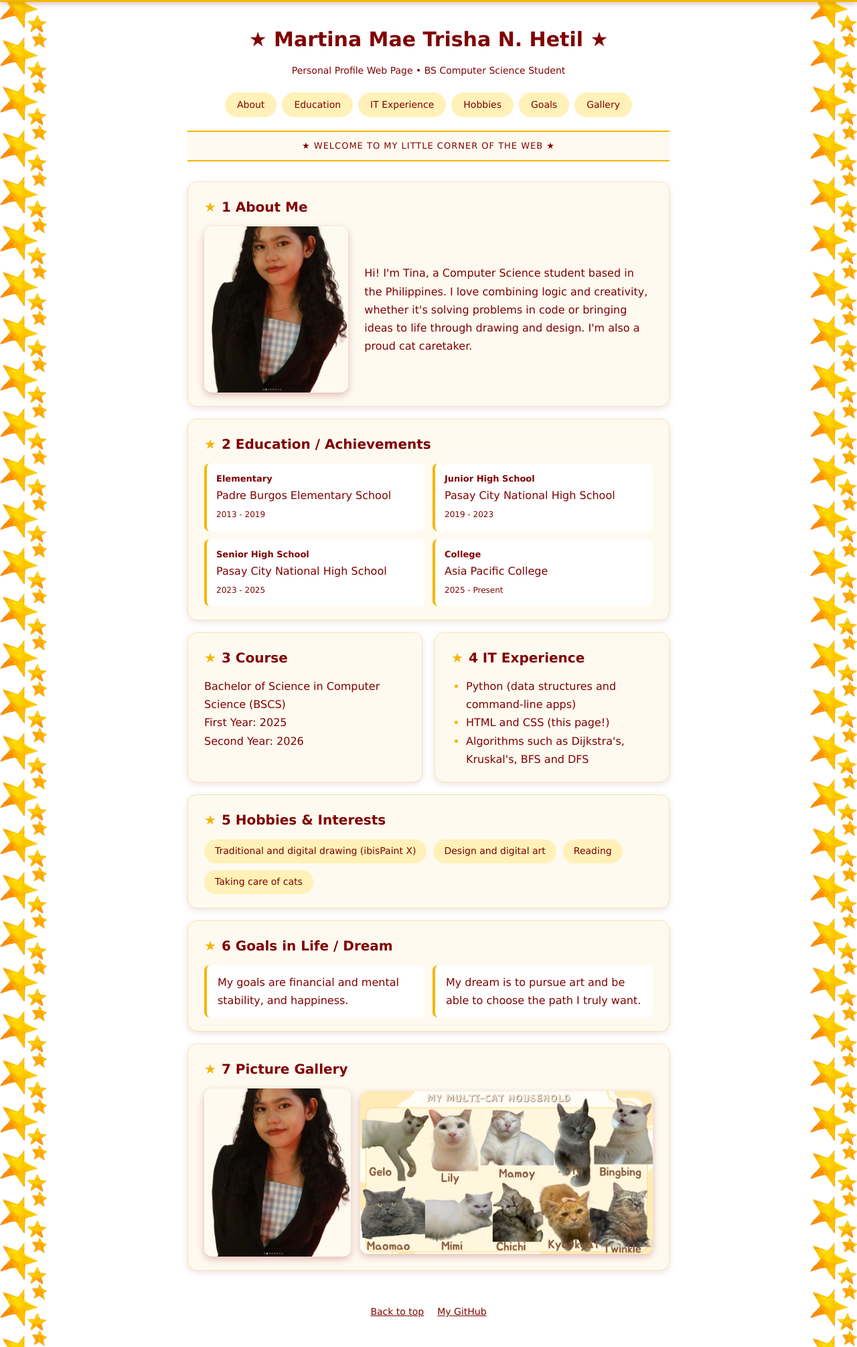
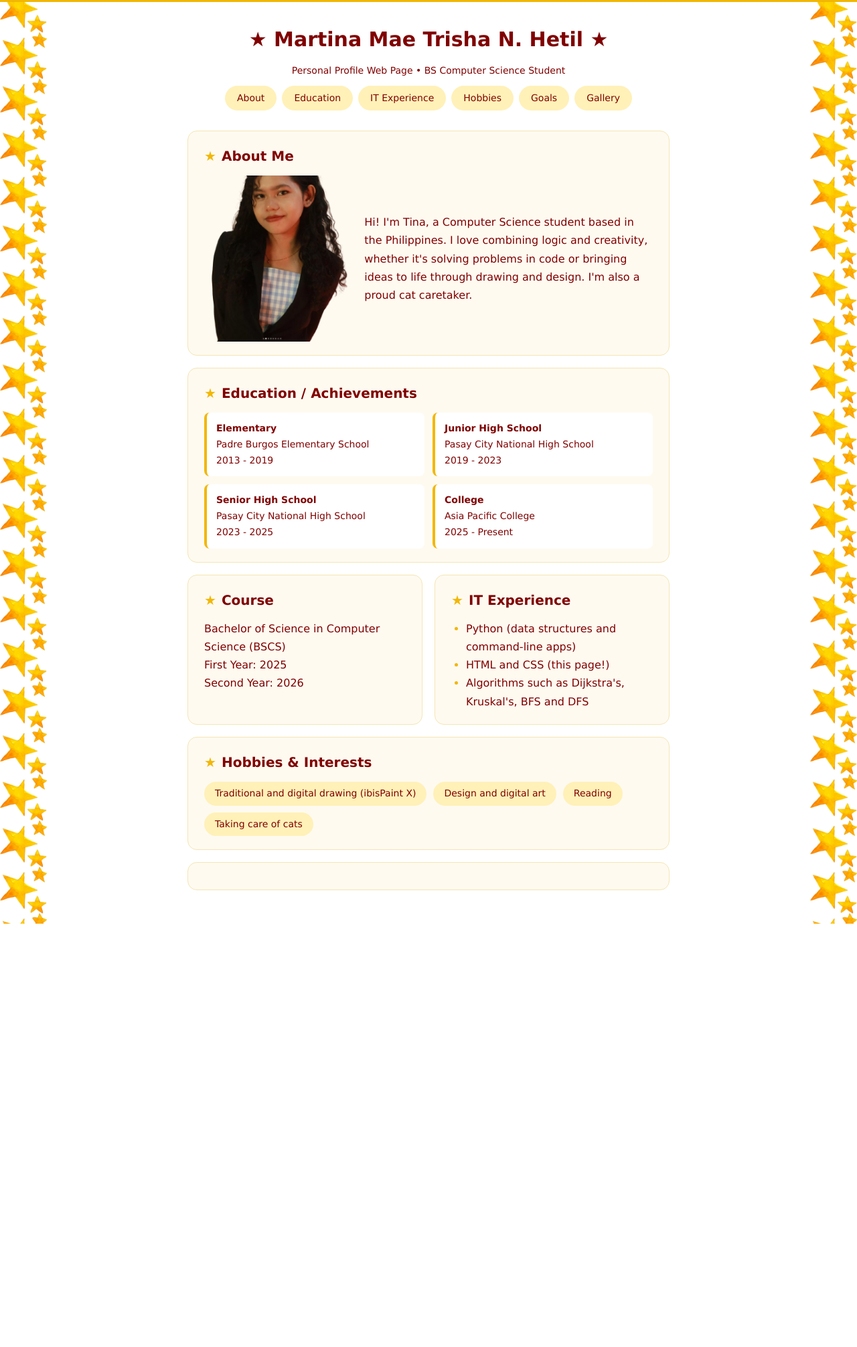
Before and after one commit to apctinahetil/webprog-CS251_IT253-html-lessons, a plain HTML site: page introduction/index.html in a window 1280 px wide. Shown: the part 90-2101 px from the top of the page at 67% size. After the commit the page ends 1469 px from the top, so only its background shows below. Drawn offline with Linux system fonts and the light colour scheme.

Commit message:
update grid and flexbox only html

```diff
--- a/introduction/index.html
+++ b/introduction/index.html
@@ -34,7 +34,6 @@ body {
   margin: 0 -90px;
   padding: 18px 90px;
   background: #f2b705;
-  box-shadow: 0 3px 8px rgba(128, 0, 0, 0.25);
 }
 
 .chip {
@@ -45,7 +44,6 @@ body {
   padding: 8px 16px;
   background: #fffaf0;
   border-radius: 12px;
-  box-shadow: 0 2px 6px rgba(128, 0, 0, 0.2);
   font-size: 13px;
   text-align: center;
 }
@@ -55,10 +53,6 @@ body {
   letter-spacing: 1px;
   text-transform: uppercase;
   color: #b8860b;
-}
-
-.chip strong {
-  font-size: 13px;
 }
 
 .hero {
@@ -87,7 +81,6 @@ body {
   flex-wrap: wrap;
   justify-content: center;
   gap: 8px;
-  padding: 10px 0;
 }
 
 .menu a {
@@ -97,22 +90,11 @@ body {
   color: #800000;
   background: #fff1b8;
   border-radius: 25px;
-  transition: all 0.2s;
 }
 
 .menu a:hover {
   background: #800000;
   color: #fffaf0;
-}
-
-.banner {
-  width: 100%;
-  padding: 10px;
-  background: #fffaf0;
-  border-top: 2px solid #f2b705;
-  border-bottom: 2px solid #f2b705;
-  font-size: 13px;
-  letter-spacing: 1px;
 }
 
 .page {
@@ -129,7 +111,6 @@ body {
   background: #fffaf0;
   border: 1px solid #f3e6b3;
   border-radius: 14px;
-  box-shadow: 0 3px 10px rgba(128, 0, 0, 0.12);
 }
 
 .wide {
@@ -157,12 +138,12 @@ body {
   align-items: center;
 }
 
-.profile img {
+.profile img,
+.gallery img {
   display: block;
   width: 100%;
   height: auto;
   border-radius: 12px;
-  box-shadow: 0 4px 12px rgba(128, 0, 0, 0.25);
 }
 
 .edu-grid {
@@ -176,15 +157,11 @@ body {
   background: white;
   border-left: 4px solid #f2b705;
   border-radius: 8px;
+  font-size: 14px;
 }
 
 .edu-item strong {
   display: block;
-  font-size: 13px;
-}
-
-.edu-item span {
-  font-size: 12px;
 }
 
 ul {
@@ -216,14 +193,6 @@ li::marker {
   align-items: center;
 }
 
-.gallery img {
-  display: block;
-  width: 100%;
-  height: auto;
-  border-radius: 12px;
-  box-shadow: 0 4px 12px rgba(128, 0, 0, 0.25);
-}
-
 .goals {
   display: grid;
   grid-template-columns: 1fr 1fr;
@@ -235,6 +204,7 @@ li::marker {
   background: white;
   border-left: 4px solid #f2b705;
   border-radius: 8px;
+  font-size: 14px;
 }
 
 a {
@@ -271,11 +241,6 @@ a {
   .wide {
     grid-column: 1;
   }
-
-  .profile img {
-    max-width: 220px;
-    margin: auto;
-  }
 }
 </style>
 </head>
@@ -300,13 +265,12 @@ a {
     <a href="#goals">Goals</a>
     <a href="#gallery">Gallery</a>
   </nav>
-  <div class="banner">★ WELCOME TO MY LITTLE CORNER OF THE WEB ★</div>
 </section>
 
 <main class="page">
 
   <section class="card wide" id="about">
-    <h2><span>★</span>1 About Me</h2>
+    <h2><span>★</span>About Me</h2>
     <div class="profile">
       <img src="../image/pic3.png" alt="Photo of Tina">
       <p>
@@ -318,17 +282,17 @@ a {
   </section>
 
   <section class="card wide" id="education">
-    <h2><span>★</span>2 Education / Achievements</h2>
+    <h2><span>★</span>Education / Achievements</h2>
     <div class="edu-grid">
-      <div class="edu-item"><strong>Elementary</strong>Padre Burgos Elementary School<br><span>2013 - 2019</span></div>
-      <div class="edu-item"><strong>Junior High School</strong>Pasay City National High School<br><span>2019 - 2023</span></div>
-      <div class="edu-item"><strong>Senior High School</strong>Pasay City National High School<br><span>2023 - 2025</span></div>
-      <div class="edu-item"><strong>College</strong>Asia Pacific College<br><span>2025 - Present</span></div>
+      <div class="edu-item"><strong>Elementary</strong>Padre Burgos Elementary School<br>2013 - 2019</div>
+      <div class="edu-item"><strong>Junior High School</strong>Pasay City National High School<br>2019 - 2023</div>
+      <div class="edu-item"><strong>Senior High School</strong>Pasay City National High School<br>2023 - 2025</div>
+      <div class="edu-item"><strong>College</strong>Asia Pacific College<br>2025 - Present</div>
     </div>
   </section>
 
   <section class="card" id="course">
-    <h2><span>★</span>3 Course</h2>
+    <h2><span>★</span>Course</h2>
     <p>
       Bachelor of Science in Computer Science (BSCS)<br>
       First Year: 2025<br>
@@ -337,7 +301,7 @@ a {
   </section>
 
   <section class="card" id="experience">
-    <h2><span>★</span>4 IT Experience</h2>
+    <h2><span>★</span>IT Experience</h2>
     <ul>
       <li>Python (data structures and command-line apps)</li>
       <li>HTML and CSS (this page!)</li>
@@ -346,7 +310,7 @@ a {
   </section>
 
   <section class="card wide" id="hobbies">
-    <h2><span>★</span>5 Hobbies &amp; Interests</h2>
+    <h2><span>★</span>Hobbies &amp; Interests</h2>
     <div class="pills">
       <span>Traditional and digital drawing (ibisPaint X)</span>
       <span>Design and digital art</span>
@@ -356,27 +320,3 @@ a {
   </section>
 
   <section class="card wide" id="goals">
-    <h2><span>★</span>6 Goals in Life / Dream</h2>
-    <div class="goals">
-      <div class="goal">My goals are financial and mental stability, and happiness.</div>
-      <div class="goal">My dream is to pursue art and be able to choose the path I truly want.</div>
-    </div>
-  </section>
-
-  <section class="card wide" id="gallery">
-    <h2><span>★</span>7 Picture Gallery</h2>
-    <div class="gallery">
-      <img src="../image/pic3.png" alt="Tina">
-      <img src="../image/pic2.png" alt="My cats">
-    </div>
-  </section>
-
-</main>
-
-<footer class="footer">
-  <a href="#top">Back to top</a>
-  <a href="https://github.com/apctinahetil">My GitHub</a>
-</footer>
-
-</body>
-</html>
```
